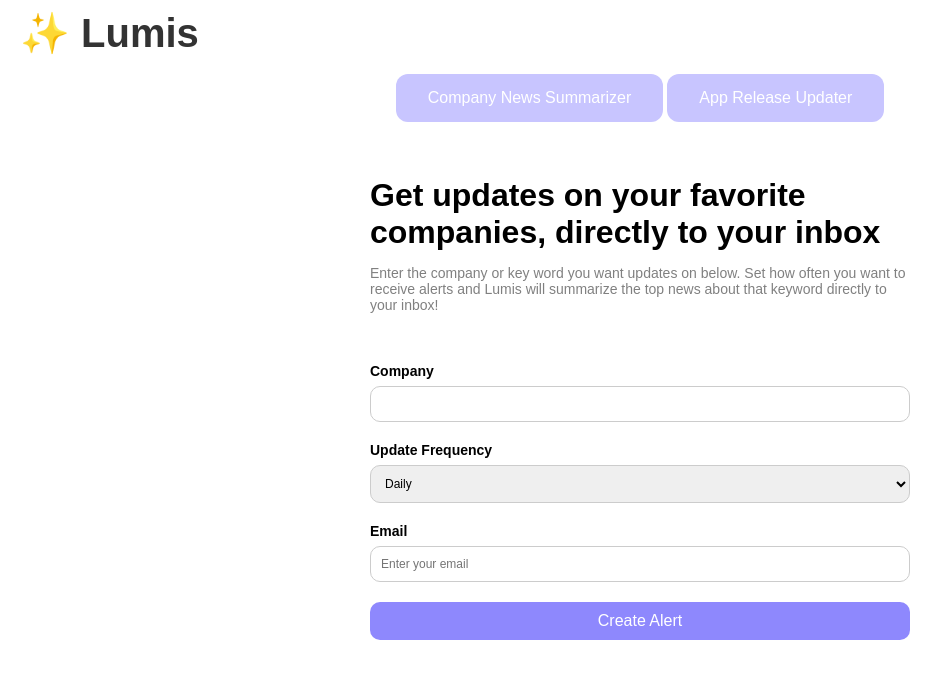
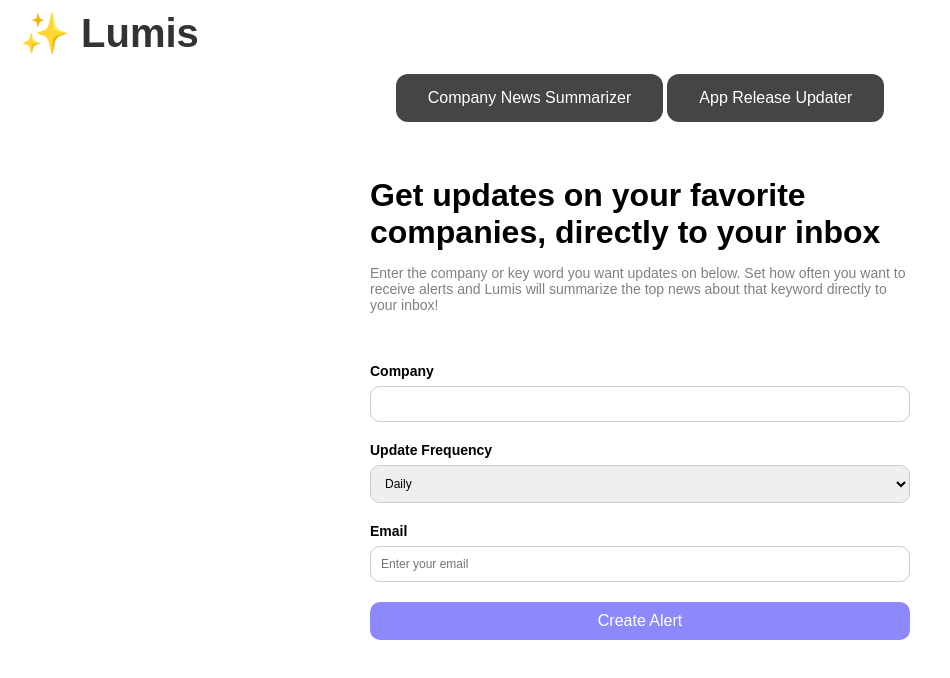
Before and after one commit to dane-dunlap/lumis-react, a React (Create React App) app: page / in a window 1280 px wide. Shown: the top 678 px of the page, without its empty margins (0-950 px from the left). Built offline with nearby package versions, Linux system fonts and the light colour scheme.

Commit message:
changing colors

```diff
--- a/src/App.css
+++ b/src/App.css
@@ -29,7 +29,7 @@
 }
 
 .nav-button {
-  background-color: #c8c5ff;
+  background-color: #454545;
   border: none;
   color: white;
   padding: 15px 32px;
@@ -46,7 +46,7 @@
 .nav-button:hover {
   background-color: white;
   color: black;
-  border: 1px solid #8e88fd;
+  border: 1px solid #454545;
 }
 
 @keyframes App-logo-spin {
```
